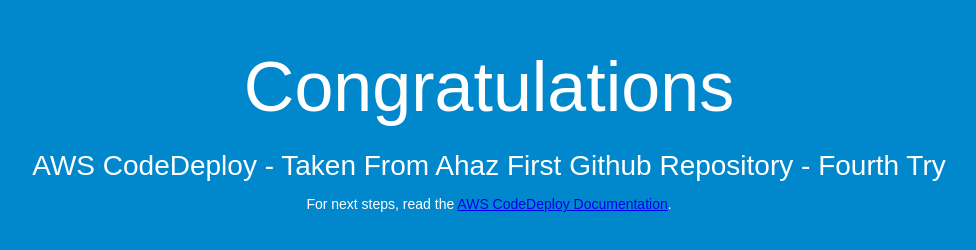
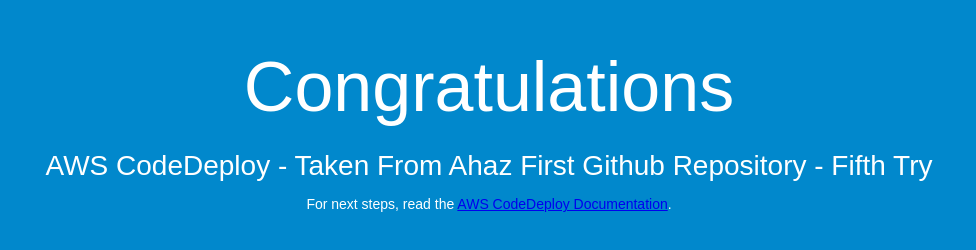
Before and after one commit to yavisror/First, a plain HTML site: page index.html in a window 1280 px wide. Shown: the whole page, without its empty margins (151-1127 px from the left). Drawn offline with Linux system fonts and the light colour scheme.

Commit message:
Fifth Try

```diff
--- a/index.html
+++ b/index.html
@@ -27,7 +27,7 @@
 <body>
   <div align="center">
     <h1>Congratulations</h1>
-    <h2>AWS CodeDeploy - Taken From Ahaz First Github Repository - Fourth Try</h2>
+    <h2>AWS CodeDeploy - Taken From Ahaz First Github Repository - Fifth Try</h2>
     <p>For next steps, read the <a href="http://aws.amazon.com/documentation/codedeploy">AWS CodeDeploy Documentation</a>.</p>
   </div>
 </body>
```
